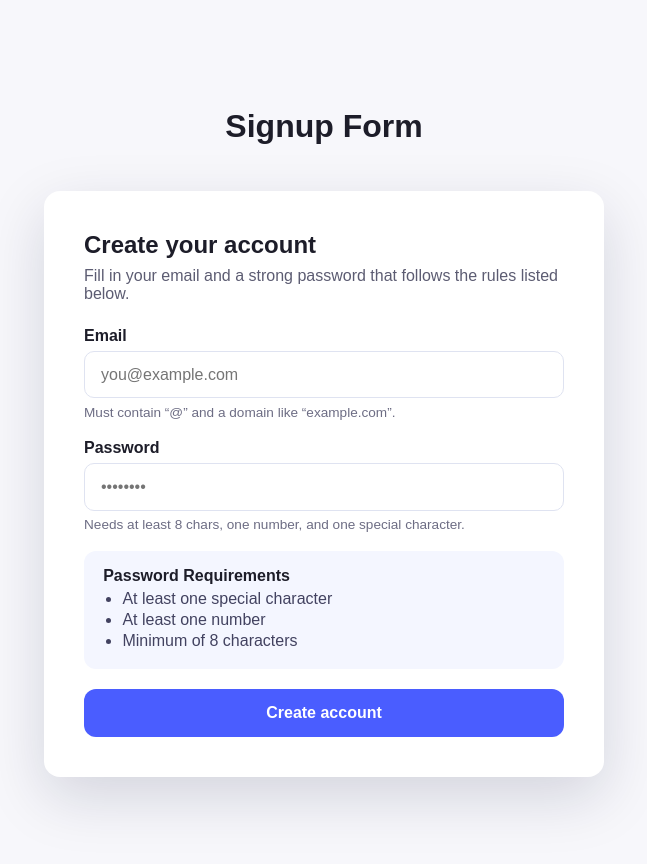
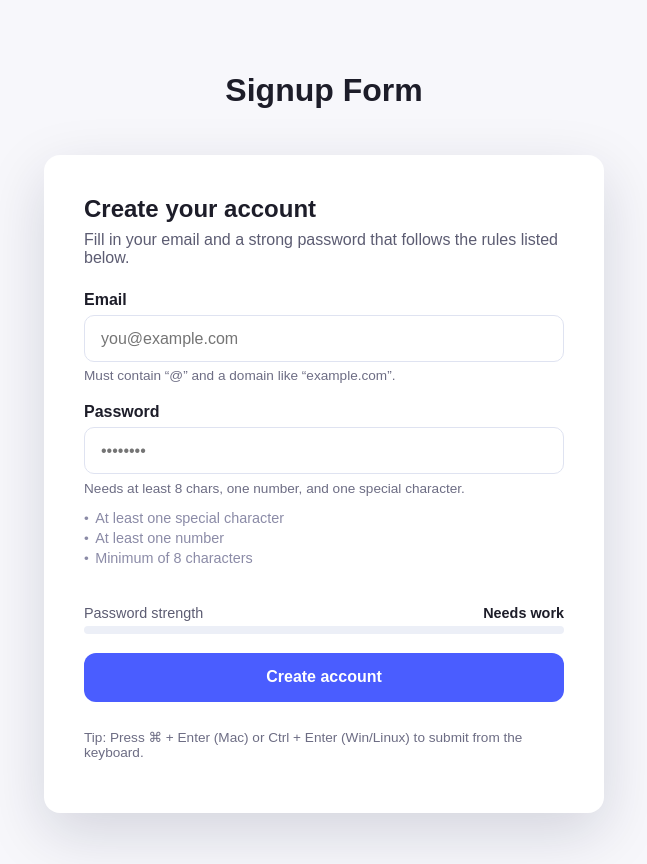
Before and after one commit to FacuBozzi/silver-takehome, a React (Create React App) app: page / in a window 1280 px wide. Shown: the whole page, without its empty margins (316-963 px from the left). Built offline with nearby package versions, Linux system fonts and the light colour scheme.

Commit message:
surprise features (signup history + password strength meter)

```diff
--- a/src/components/Form.tsx
+++ b/src/components/Form.tsx
@@ -1,4 +1,10 @@
+import { useRef } from "react";
+import type { KeyboardEvent } from "react";
 import { useSignupForm } from "../hooks/useSignupForm";
+import { usePasswordStrength } from "../hooks/usePasswordStrength";
+import PasswordChecklist from "./PasswordChecklist";
+import PasswordStrengthMeter from "./PasswordStrengthMeter";
+import SignupHistory from "./SignupHistory";
 
 export default function Form() {
   const {
@@ -9,7 +15,20 @@ export default function Form() {
     setEmail,
     setPassword,
     handleSubmit,
+    history,
+    clearHistory,
   } = useSignupForm();
+  const strength = usePasswordStrength(password);
+  const formRef = useRef<HTMLFormElement>(null);
+
+  const handleShortcut = (event: KeyboardEvent<HTMLFormElement>) => {
+    if ((event.metaKey || event.ctrlKey) && event.key === "Enter") {
+      event.preventDefault();
+      if (status !== "submitting") {
+        formRef.current?.requestSubmit();
+      }
+    }
+  };
 
   return (
     <section className="form-card" aria-live="polite">
@@ -21,7 +40,14 @@ export default function Form() {
         </p>
       </header>
 
-      <form className="signup-form" noValidate onSubmit={handleSubmit}>
+      <form
+        ref={formRef}
+        data-testid="signup-form"
+        className="signup-form"
+        noValidate
+        onSubmit={handleSubmit}
+        onKeyDown={handleShortcut}
+      >
         <div className="form-field">
           <label htmlFor="email">Email</label>
           <input
@@ -54,16 +80,14 @@ export default function Form() {
           <small id="password-hint" className="hint">
             Needs at least 8 chars, one number, and one special character.
           </small>
+          <PasswordChecklist rules={strength.ruleStates} />
         </div>
 
-        <section className="requirements">
-          <h3>Password Requirements</h3>
-          <ul>
-            <li>At least one special character</li>
-            <li>At least one number</li>
-            <li>Minimum of 8 characters</li>
-          </ul>
-        </section>
+        <PasswordStrengthMeter
+          label={strength.label}
+          percent={strength.percent}
+          passedRules={strength.passedRules}
+        />
 
         {feedback && (
           <div className={`form-feedback form-feedback--${status}`}>
@@ -78,7 +102,13 @@ export default function Form() {
         >
           {status === "submitting" ? "Submitting..." : "Create account"}
         </button>
+        <p className="shortcut-hint">
+          Tip: Press ⌘ + Enter (Mac) or Ctrl + Enter (Win/Linux) to submit from
+          the keyboard.
+        </p>
       </form>
+
+      <SignupHistory history={history} onClear={clearHistory} />
     </section>
   );
 }
--- /dev/null
+++ b/src/components/PasswordChecklist.tsx
@@ -0,0 +1,21 @@
+import { RuleState } from "../hooks/usePasswordStrength";
+
+type PasswordChecklistProps = {
+  rules: RuleState[];
+};
+
+export default function PasswordChecklist({ rules }: PasswordChecklistProps) {
+  return (
+    <div className="password-checklist">
+      {rules.map(({ label, passed }) => (
+        <div
+          key={label}
+          className={`password-check ${passed ? "pass" : "fail"}`}
+        >
+          <span aria-hidden="true">{passed ? "✔" : "•"}</span>
+          <span>{label}</span>
+        </div>
+      ))}
+    </div>
+  );
+}
--- /dev/null
+++ b/src/components/PasswordStrengthMeter.tsx
@@ -0,0 +1,26 @@
+type PasswordStrengthMeterProps = {
+  label: string;
+  percent: number;
+  passedRules: number;
+};
+
+export default function PasswordStrengthMeter({
+  label,
+  percent,
+  passedRules,
+}: PasswordStrengthMeterProps) {
+  return (
+    <div className="strength-meter" aria-live="polite">
+      <div className="strength-meter__header">
+        <span>Password strength</span>
+        <strong>{label}</strong>
+      </div>
+      <div className="strength-meter__track">
+        <span
+          className={`strength-meter__fill strength-${passedRules}`}
+          style={{ width: `${percent}%` }}
+        />
+      </div>
+    </div>
+  );
+}
--- /dev/null
+++ b/src/components/SignupHistory.tsx
@@ -0,0 +1,44 @@
+import { SignupRecord } from "../types/form";
+
+type SignupHistoryProps = {
+  history: SignupRecord[];
+  onClear: () => void;
+};
+
+export default function SignupHistory({
+  history,
+  onClear,
+}: SignupHistoryProps) {
+  if (!history.length) {
+    return null;
+  }
+
+  return (
+    <section className="history">
+      <div className="history__header">
+        <h3>Recent signups</h3>
+        <button
+          type="button"
+          className="ghost-btn"
+          onClick={onClear}
+          aria-label="Clear recent signup history"
+        >
+          Clear history
+        </button>
+      </div>
+      <ul>
+        {history.map((entry) => (
+          <li key={`${entry.email}-${entry.timestamp}`}>
+            <strong>{entry.email}</strong>
+            <span>
+              {new Date(entry.timestamp).toLocaleString(undefined, {
+                dateStyle: "short",
+                timeStyle: "short",
+              })}
+            </span>
+          </li>
+        ))}
+      </ul>
+    </section>
+  );
+}
--- /dev/null
+++ b/src/hooks/usePasswordStrength.ts
@@ -0,0 +1,42 @@
+import { useMemo } from "react";
+import { passwordRuleChecks } from "../utils/validation";
+
+const strengthLabels = ["Needs work", "Fair", "Strong", "Excellent"];
+
+export type RuleState = {
+  label: string;
+  passed: boolean;
+};
+
+export const usePasswordStrength = (password: string) => {
+  const ruleStates: RuleState[] = useMemo(
+    () =>
+      passwordRuleChecks.map(({ label, check }) => ({
+        label,
+        passed: check(password),
+      })),
+    [password],
+  );
+
+  const passedRules = useMemo(
+    () => ruleStates.filter((rule) => rule.passed).length,
+    [ruleStates],
+  );
+
+  const totalRules = passwordRuleChecks.length;
+
+  const percent = useMemo(
+    () => Math.round((passedRules / totalRules) * 100),
+    [passedRules, totalRules],
+  );
+
+  const label = strengthLabels[passedRules] ?? strengthLabels[0];
+
+  return {
+    ruleStates,
+    passedRules,
+    totalRules,
+    percent,
+    label,
+  };
+};
--- a/src/hooks/useSignupForm.ts
+++ b/src/hooks/useSignupForm.ts
@@ -1,5 +1,5 @@
-import { FormEvent, useCallback, useState } from "react";
-import { FormStatus } from "../types/form";
+import { FormEvent, useCallback, useEffect, useState } from "react";
+import { FormStatus, SignupRecord } from "../types/form";
 import mockAPI from "../utils/mockAPI";
 import {
   hasSpecialCharacter,
@@ -37,6 +37,28 @@ export const useSignupForm = () => {
   const [password, setPassword] = useState("");
   const [status, setStatus] = useState<FormStatus>("idle");
   const [feedback, setFeedback] = useState<string | null>(null);
+  const [history, setHistory] = useState<SignupRecord[]>([]);
+
+  useEffect(() => {
+    const stored = localStorage.getItem("signupHistory");
+    if (stored) {
+      try {
+        setHistory(JSON.parse(stored));
+      } catch (error) {
+        console.error("Failed to parse signup history", error);
+      }
+    }
+  }, []);
+
+  const persistHistory = useCallback((records: SignupRecord[]) => {
+    setHistory(records);
+    localStorage.setItem("signupHistory", JSON.stringify(records));
+  }, []);
+
+  const clearHistory = useCallback(() => {
+    setHistory([]);
+    localStorage.removeItem("signupHistory");
+  }, []);
 
   const resetFeedback = useCallback(() => {
     setStatus("idle");
@@ -48,7 +70,8 @@ export const useSignupForm = () => {
       event.preventDefault();
       resetFeedback();
 
-      const issues = validateFields(email.trim(), password);
+      const normalizedEmail = email.trim();
+      const issues = validateFields(normalizedEmail, password);
 
       if (issues.length) {
         setStatus("error");
@@ -56,15 +79,31 @@ export const useSignupForm = () => {
         return;
       }
 
+      const alreadySignedUp = history.some(
+        (entry) => entry.email.toLowerCase() === normalizedEmail.toLowerCase(),
+      );
+
+      if (alreadySignedUp) {
+        setStatus("error");
+        setFeedback(
+          "This email already signed up on this device. Try a different one.",
+        );
+        return;
+      }
+
       setStatus("submitting");
 
       try {
-        const response = await mockAPI({ email: email.trim(), password });
+        const response = await mockAPI({ email: normalizedEmail, password });
         if (response.status === "OK") {
+          const timestamp = Date.now();
+          const newRecord: SignupRecord = { email: normalizedEmail, timestamp };
+
           setStatus("success");
           setFeedback("Success! Your account has been created.");
           setEmail("");
           setPassword("");
+          persistHistory([newRecord, ...history].slice(0, 5));
         } else {
           setStatus("error");
           setFeedback("This email is already registered. Try another one.");
@@ -75,7 +114,7 @@ export const useSignupForm = () => {
         console.error(error);
       }
     },
-    [email, password, resetFeedback],
+    [email, password, history, persistHistory, resetFeedback],
   );
 
   return {
@@ -86,5 +125,7 @@ export const useSignupForm = () => {
     setEmail,
     setPassword,
     handleSubmit,
+    history,
+    clearHistory,
   };
 };
--- a/src/styles.css
+++ b/src/styles.css
@@ -75,6 +75,78 @@ body {
   font-size: 0.85rem;
 }
 
+.password-checklist {
+  margin-top: 0.5rem;
+  display: flex;
+  flex-direction: column;
+  gap: 0.25rem;
+}
+
+.password-check {
+  display: flex;
+  align-items: center;
+  gap: 0.4rem;
+  font-size: 0.9rem;
+  color: #8b8ba7;
+}
+
+.password-check.pass {
+  color: #046c4e;
+  font-weight: 500;
+}
+
+.password-check span:first-child {
+  font-size: 0.85rem;
+}
+
+.strength-meter {
+  margin-top: 1.25rem;
+}
+
+.strength-meter__header {
+  display: flex;
+  justify-content: space-between;
+  font-size: 0.9rem;
+  color: #5c5c72;
+  margin-bottom: 0.3rem;
+}
+
+.strength-meter__header strong {
+  color: #1d1d29;
+}
+
+.strength-meter__track {
+  width: 100%;
+  height: 8px;
+  background: #eceff7;
+  border-radius: 999px;
+  overflow: hidden;
+}
+
+.strength-meter__fill {
+  display: block;
+  height: 100%;
+  width: 0%;
+  border-radius: inherit;
+  transition: width 0.3s ease, background 0.3s ease;
+}
+
+.strength-0 {
+  background: #f87171;
+}
+
+.strength-1 {
+  background: #fbbf24;
+}
+
+.strength-2 {
+  background: #34d399;
+}
+
+.strength-3 {
+  background: #22c55e;
+}
+
 .requirements {
   background: #f4f6ff;
   border-radius: 12px;
@@ -140,6 +212,65 @@ body {
   box-shadow: none;
 }
 
+.shortcut-hint {
+  margin-top: 0.5rem;
+  font-size: 0.85rem;
+  color: #6d6d84;
+}
+
+.history {
+  margin-top: 2rem;
+  border-top: 1px solid #eceff7;
+  padding-top: 1.5rem;
+}
+
+.history h3 {
+  margin-top: 0;
+}
+
+.history__header {
+  display: flex;
+  justify-content: space-between;
+  align-items: center;
+  margin-bottom: 0.75rem;
+}
+
+.history ul {
+  list-style: none;
+  padding: 0;
+  margin: 0;
+  display: flex;
+  flex-direction: column;
+  gap: 0.8rem;
+}
+
+.history li {
+  display: flex;
+  justify-content: space-between;
+  font-size: 0.9rem;
+  color: #5c5c72;
+}
+
+.history li strong {
+  color: #1d1d29;
+}
+
+.ghost-btn {
+  background: transparent;
+  border: 1px solid #dfe3f1;
+  border-radius: 999px;
+  padding: 0.3rem 0.9rem;
+  font-size: 0.85rem;
+  color: #44445c;
+  cursor: pointer;
+  transition: background 0.2s ease, border 0.2s ease;
+}
+
+.ghost-btn:hover {
+  background: #f4f6ff;
+  border-color: #4a5dff;
+}
+
 @media (max-width: 540px) {
   .form-card {
     padding: 2rem 1.5rem;
--- a/src/types/form.ts
+++ b/src/types/form.ts
@@ -8,3 +8,8 @@ export type SignupPayload = {
 export type ApiResponse = {
   status: "OK" | "ERROR";
 };
+
+export type SignupRecord = {
+  email: string;
+  timestamp: number;
+};
--- a/src/utils/validation.ts
+++ b/src/utils/validation.ts
@@ -2,3 +2,18 @@ export const hasSpecialCharacter = (value: string) => /[^A-Za-z0-9]/.test(value)
 export const hasNumber = (value: string) => /\d/.test(value);
 export const hasValidLength = (value: string) => value.length >= 8;
 export const isValidEmail = (value: string) => /\S+@\S+\.\S+/.test(value);
+
+export const passwordRuleChecks = [
+  {
+    label: "At least one special character",
+    check: hasSpecialCharacter,
+  },
+  {
+    label: "At least one number",
+    check: hasNumber,
+  },
+  {
+    label: "Minimum of 8 characters",
+    check: hasValidLength,
+  },
+];
```
Also changed, not shown: 2 other files (tests, documents, lock files or other folders).
